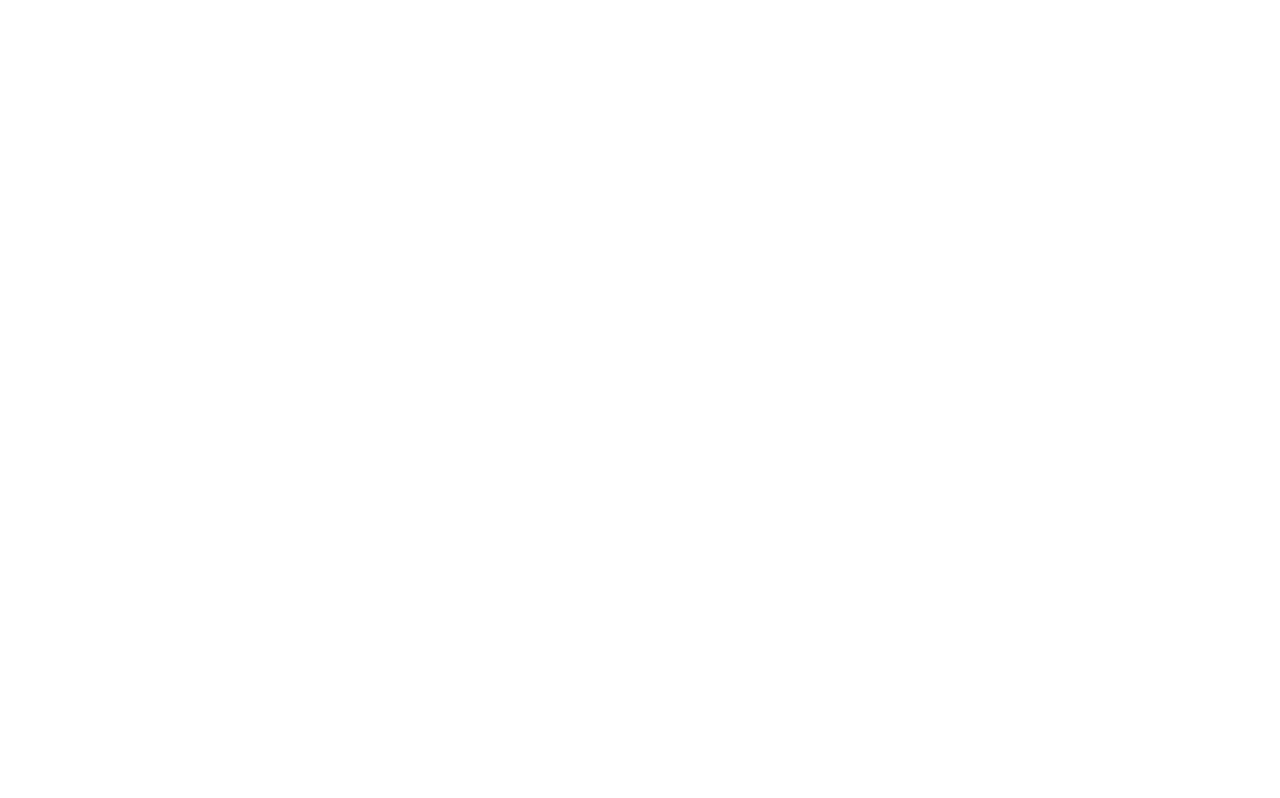
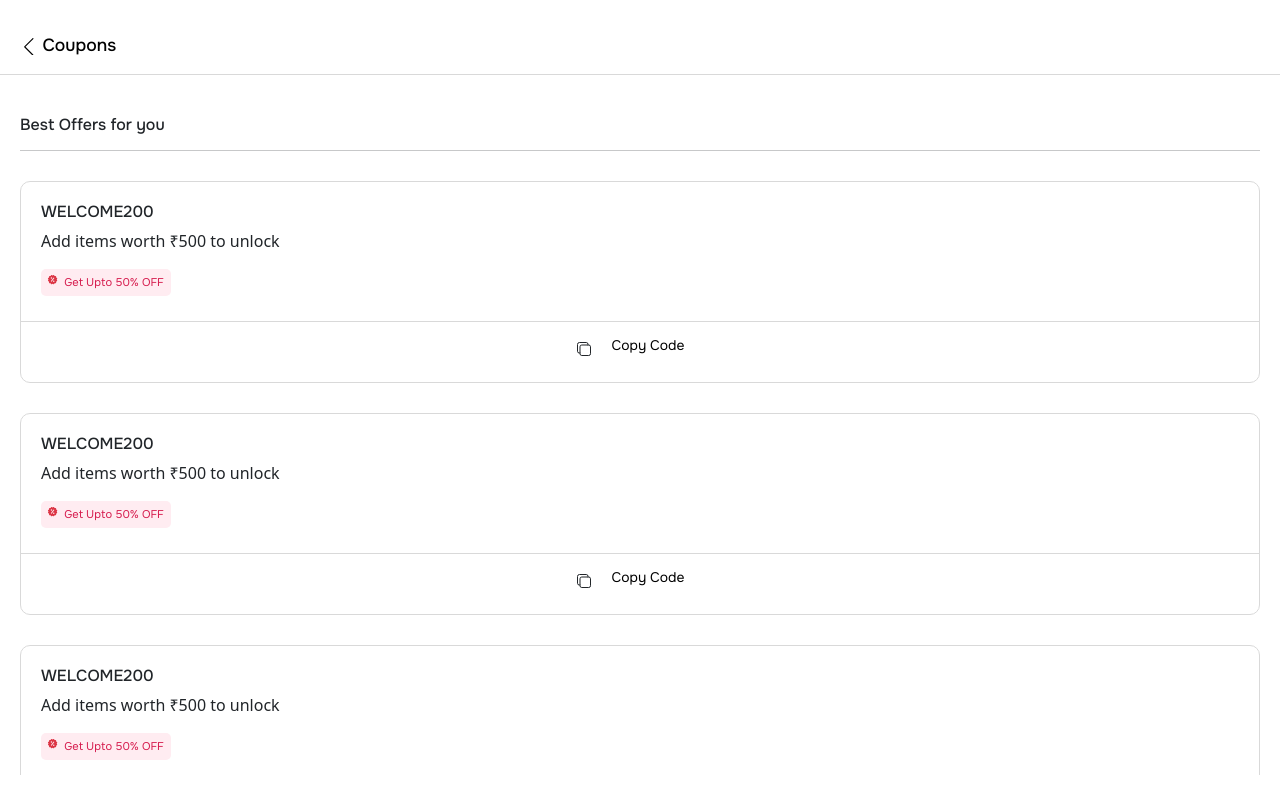
Before and after one commit to Punitpandit1326/keyfurnising, a React (Create React App) app: page /coupon in a window 1280 px wide. Before the commit this address had no page. Built offline with nearby package versions, Linux system fonts and the light colour scheme.

Commit message:
Coupons done

```diff
--- a/src/App.js
+++ b/src/App.js
@@ -19,6 +19,8 @@ import Home from "./Pages/Home/Home";
 import OrderDetails from "./Pages/OrderDetails/OrderDetails";
 import Wishlist from "./Pages/Wishlist/Wishlist";
 import Address from "./Pages/MyAddress/Address";
+import AddAddress from "./Pages/AddAddress/AddAddress";
+import Coupon from "./Pages/Coupons/Coupon";
 
 function App() {
   const [splash, setSplash] = useState(true);
@@ -68,6 +70,8 @@ function App() {
       <Route path="/orderdetails" element={<OrderDetails />} />
       <Route path="/wishlist" element={<Wishlist />} />
       <Route path="/myaddress" element={<Address />} />
+      <Route path="/addaddress" element={<AddAddress />} />
+      <Route path="/coupon" element={<Coupon />} />
     </Routes>
   );
 }
--- /dev/null
+++ b/src/Pages/AddAddress/AddAddress.jsx
@@ -0,0 +1,103 @@
+import React, { useState } from "react";
+import { Form } from "react-bootstrap";
+import styles from "./address.module.css";
+import Header from "../../Components/Header/Header";
+import { useNavigate } from "react-router-dom";
+
+const AddAddress = () => {
+  const navigate = useNavigate()
+  const [selected, setSelected] = useState("Home");
+
+  const handleSelection = (selection) => {
+    setSelected(selection);
+  };
+
+  return (
+    <React.Fragment>
+      <Header title="Add Address" />
+      <div className={`${styles.scrollable_content}`}>
+        <h6>Enter Complete Address</h6>
+        <hr />
+        <div className="mt-2">
+          <label className="pb-2">Save address as</label>
+          <div className={styles.buttonGroup}>
+            <button
+              onClick={() => handleSelection("Home")}
+              className={`${styles.addressButton} ${
+                selected === "Home" ? styles.selected : ""
+              }`}
+            >
+              Home
+            </button>
+            <button
+              onClick={() => handleSelection("Work")}
+              className={`${styles.addressButton} ${
+                selected === "Work" ? styles.selected : ""
+              }`}
+            >
+              Work
+            </button>
+            <button
+              onClick={() => handleSelection("Other")}
+              className={`${styles.addressButton} ${
+                selected === "Other" ? styles.selected : ""
+              }`}
+            >
+              Other
+            </button>
+          </div>
+        </div>
+
+        {/* ---------form-section----------- */}
+
+        <div className={styles.form_section}>
+          <Form>
+            <Form.Group className="mb-3" controlId="formBasicName">
+              <Form.Label>Receiver's Name</Form.Label>
+              <Form.Control type="text" />
+            </Form.Group>
+
+            <Form.Group className="mb-3" controlId="formBasicContact">
+              <Form.Label>Receiver's Contact</Form.Label>
+              <Form.Control type="number" inputMode="numeric" />
+            </Form.Group>
+
+            <Form.Group className="mb-3" controlId="formBasicflat">
+              <Form.Label>Flat / House no / Floor / Building</Form.Label>
+              <Form.Control type="text" />
+            </Form.Group>
+
+            <Form.Group className="mb-3" controlId="formBasicArea">
+              <Form.Label>Area / Sector / Locality </Form.Label>
+              <Form.Control type="text" />
+            </Form.Group>
+
+            <Form.Group className="mb-3" controlId="formBasicLandmark">
+              <Form.Label> Nearby Landmark</Form.Label>
+              <Form.Control type="text" />
+            </Form.Group>
+
+            <Form.Group className="mb-3" controlId="formBasicCity">
+              <Form.Label> City</Form.Label>
+              <Form.Control type="text" />
+            </Form.Group>
+
+            <Form.Group className="mb-3" controlId="formBasicState">
+              <Form.Label> State</Form.Label>
+              <Form.Control type="text" />
+            </Form.Group>
+
+            <Form.Group className="mb-3" controlId="formBasicPincode">
+              <Form.Label> Pincode</Form.Label>
+              <Form.Control type="number" inputMode="numeric" />
+            </Form.Group>
+          </Form>
+
+          <button onClick={() => navigate(`/coupon`)}> Add Address</button>
+        </div>
+      </div>
+    </React.Fragment>
+  );
+};
+
+export default AddAddress;
--- /dev/null
+++ b/src/Pages/AddAddress/address.module.css
@@ -0,0 +1,55 @@
+.scrollable_content {
+  width: 100%;
+  position: relative;
+  overflow-y: scroll;
+  height: calc(100vh - 120px);
+  padding: 20px;
+  margin-top: 20px;
+
+  .buttonGroup {
+    display: flex;
+    gap: 10px;
+    margin-top: 10px;
+  }
+
+  .addressButton {
+    font-family: Onest;
+    font-size: 0.8rem;
+    font-weight: 500;
+    padding: 10px 20px;
+    border-radius: 10px;
+    border: 1px solid #ccc;
+    background-color: #fff;
+    cursor: pointer;
+  }
+
+  .addressButton.selected {
+    border-radius: 5px;
+    border: 1px solid #d61c4e;
+    background-color: #f7f7f7;
+  }
+
+  .form_section {
+    margin: 20px 0;
+
+    & input {
+      height: 45px;
+      width: 100%;
+      padding: 10px;
+    }
+
+    & button {
+      margin: 30px 0 0;
+      display: flex;
+      width: 100%;
+      padding: 10px;
+      justify-content: center;
+      align-items: center;
+      border-radius: 9px;
+      color: #fff;
+      border: none;
+      height: 50px;
+      background: #d61c4e;
+    }
+  }
+}
--- /dev/null
+++ b/src/Pages/Coupons/Coupon.jsx
@@ -0,0 +1,74 @@
+import React from "react";
+import styles from "./coupon.module.css";
+import { BiSolidOffer } from "react-icons/bi";
+import { IoCopyOutline } from "react-icons/io5";
+import Header from "../../Components/Header/Header";
+
+const Coupon = () => {
+  return (
+    <React.Fragment>
+      <Header title="Coupons" />
+
+      {/* ---------main-section--------- */}
+
+      <div className={`${styles.scrollable_content}`}>
+        <h6>Best Offers for you</h6>
+        <hr />
+
+        <div className={styles.box}>
+          <h6>WELCOME200</h6>
+          <p>Add items worth ₹500 to unlock</p>
+          <div className={styles.off}>
+            {" "}
+            <BiSolidOffer className="text-danger" /> Get Upto 50% OFF{" "}
+          </div>
+          <div className={styles.code}>
+            <IoCopyOutline /> <h6>Copy Code</h6>
+          </div>
+        </div>
+
+        <div className={styles.box}>
+          <h6>WELCOME200</h6>
+          <p>Add items worth ₹500 to unlock</p>
+          <div className={styles.off}>
+            {" "}
+            <BiSolidOffer className="text-danger" /> Get Upto 50% OFF{" "}
+          </div>
+          <div className={styles.code}>
+            <IoCopyOutline /> <h6>Copy Code</h6>
+          </div>
+        </div>
+
+        <div className={styles.box}>
+          <h6>WELCOME200</h6>
+          <p>Add items worth ₹500 to unlock</p>
+          <div className={styles.off}>
+            {" "}
+            <BiSolidOffer className="text-danger" /> Get Upto 50% OFF{" "}
+          </div>
+          <div className={styles.code}>
+            <IoCopyOutline /> <h6>Copy Code</h6>
+          </div>
+        </div>
+
+        <div className={styles.box}>
+          <h6>WELCOME200</h6>
+          <p>Add items worth ₹500 to unlock</p>
+          <div className={styles.off}>
+            {" "}
+            <BiSolidOffer className="text-danger" /> Get Upto 50% OFF{" "}
+          </div>
+          <div className={styles.code}>
+            <IoCopyOutline /> <h6>Copy Code</h6>
+          </div>
+        </div>
+
+
+
+
+      </div>
+    </React.Fragment>
+  );
+};
+
+export default Coupon;
--- /dev/null
+++ b/src/Pages/Coupons/coupon.module.css
@@ -0,0 +1,71 @@
+.scrollable_content {
+  width: 100%;
+  position: relative;
+  overflow-y: scroll;
+  height: calc(100vh - 120px);
+  padding: 20px;
+  margin-top: 20px;
+
+  & h6 {
+    font-family: Onest;
+    font-size: 1rem;
+    font-weight: 500;
+  }
+
+  .box {
+    margin: 30px 0;
+    border-radius: 10px;
+    border: 1px solid #d9d9d9;
+    background: #fff;
+    padding: 20px 0 20px;
+
+    & h6 {
+      padding: 0 20px;
+    }
+    & p {
+      padding: 0 20px;
+    }
+
+    .off {
+      margin: 0 20px;
+      display: flex;
+      padding: 5px 6px;
+      align-items: flex-start;
+      gap: 6px;
+      width: 130px;
+      border-radius: 5px;
+      background: #ffecf1;
+      color: #d61c4e;
+      font-family: Onest;
+      font-size: 0.7rem;
+      font-weight: 400;
+    }
+  }
+
+  .code {
+    position: relative;
+    padding: 40px 0 0;
+    display: flex;
+    justify-content: center;
+    align-items: center;
+
+    & h6 {
+      color: #000;
+      font-family: Onest;
+      font-size: .87rem;
+      font-style: normal;
+      font-weight: 400;
+      line-height: normal;
+    }
+  }
+
+  .code::before {
+    content: "";
+    position: absolute;
+    top: 25px;
+    left: 0;
+    width: 100%;
+    height: 1px;
+    background-color: #d9d9d9;
+  }
+}
--- a/src/Pages/MyAddress/Address.jsx
+++ b/src/Pages/MyAddress/Address.jsx
@@ -16,7 +16,7 @@ const Address = () => {
           <SlArrowLeft onClick={() => navigate(-1)} /> My Address
         </h6>
         <span>
-          <CgAddR className={styles.icon} />
+          <CgAddR onClick={() => navigate(`/addaddress`) } className={styles.icon} />
         </span>
       </div>
 
--- a/src/Pages/MyAddress/add.module.css
+++ b/src/Pages/MyAddress/add.module.css
@@ -16,6 +16,7 @@
     color: #d61c4e;
     font-size: 1.3rem;
     font-weight: 500;
+    cursor: pointer;
   }
 }
 
```
